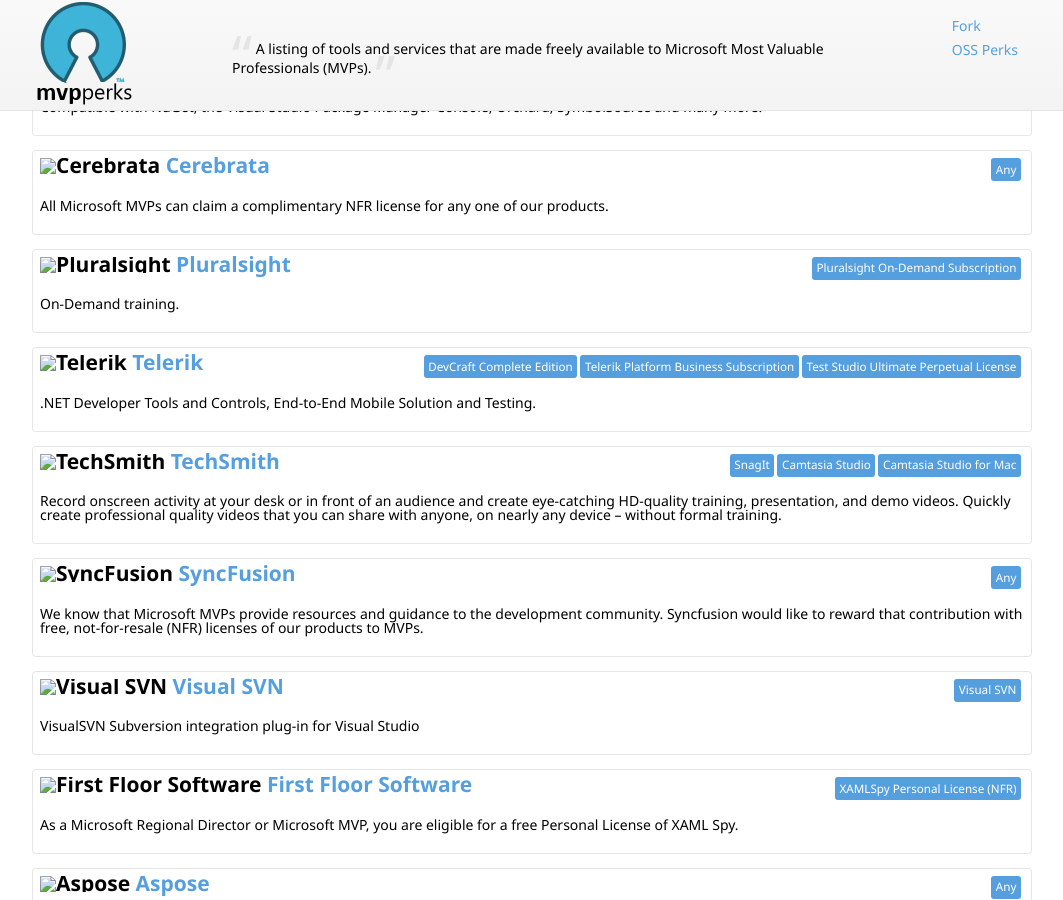
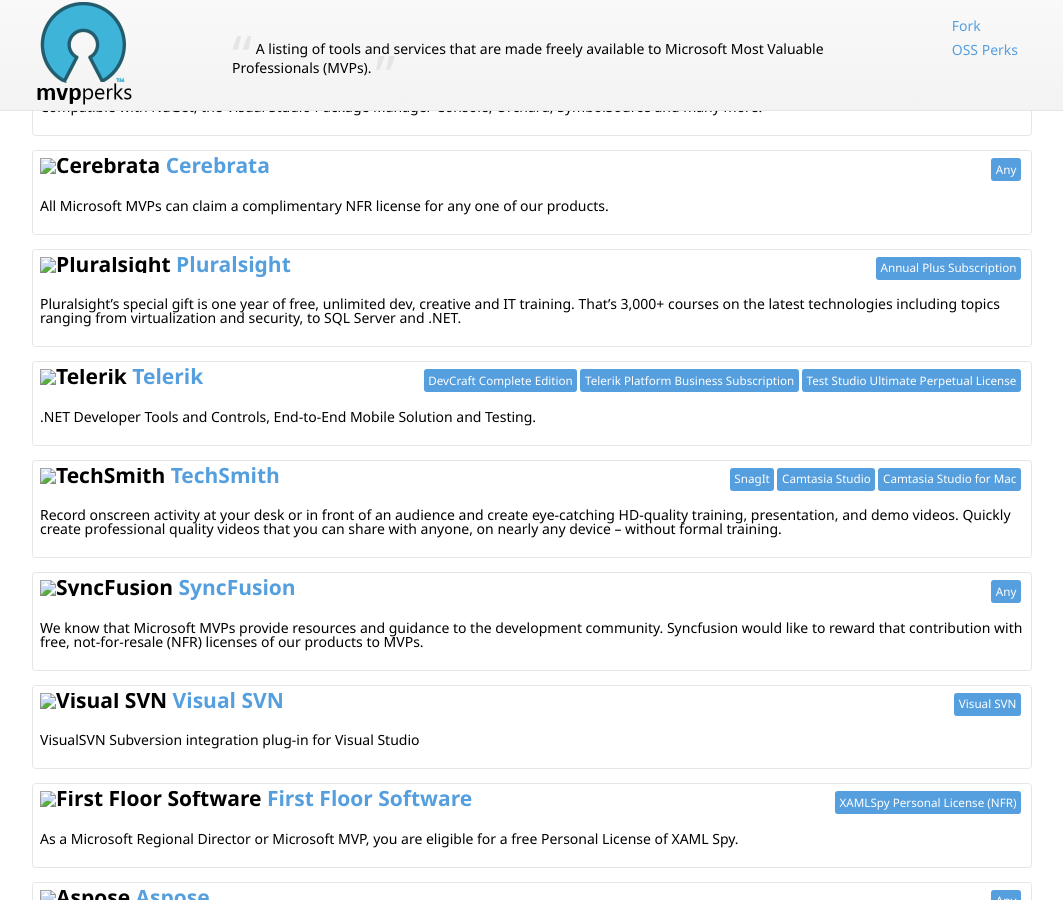
Before and after one commit to nikmd23/ossperks, a Jekyll site: the page built from index.html, in a window 1280 px wide and 900 px high, scrolled down 635 px. Shown: the whole window, without its empty margins (108-1171 px from the left). Built offline with Jekyll 4.4.1, drawn with Linux system fonts in a browser that asks for light colours; nearby versions of some CDN libraries.

Commit message:
Updating Pluralsight information
Updating Pluralsight Information.

```diff
--- a/index.html
+++ b/index.html
@@ -29,8 +29,8 @@
   products: ["Any"]
 
 - perk: {company: "Pluralsight", uri: "http://blog.pluralsight.com/2015-vexperts-mvps-free-training"}
-  description: "On-Demand training."
-  products: ["Pluralsight On-Demand Subscription"]
+  description: "Pluralsight’s special gift is one year of free, unlimited dev, creative and IT training. That’s 3,000+ courses on the latest technologies including topics ranging from virtualization and security, to SQL Server and .NET."
+  products: ["Annual Plus Subscription"]
 
 - perk: {company: "Telerik", uri: "http://developer.telerik.com/community/microsoft-mvps/"}
   description: ".NET Developer Tools and Controls, End-to-End Mobile Solution and Testing."
```
